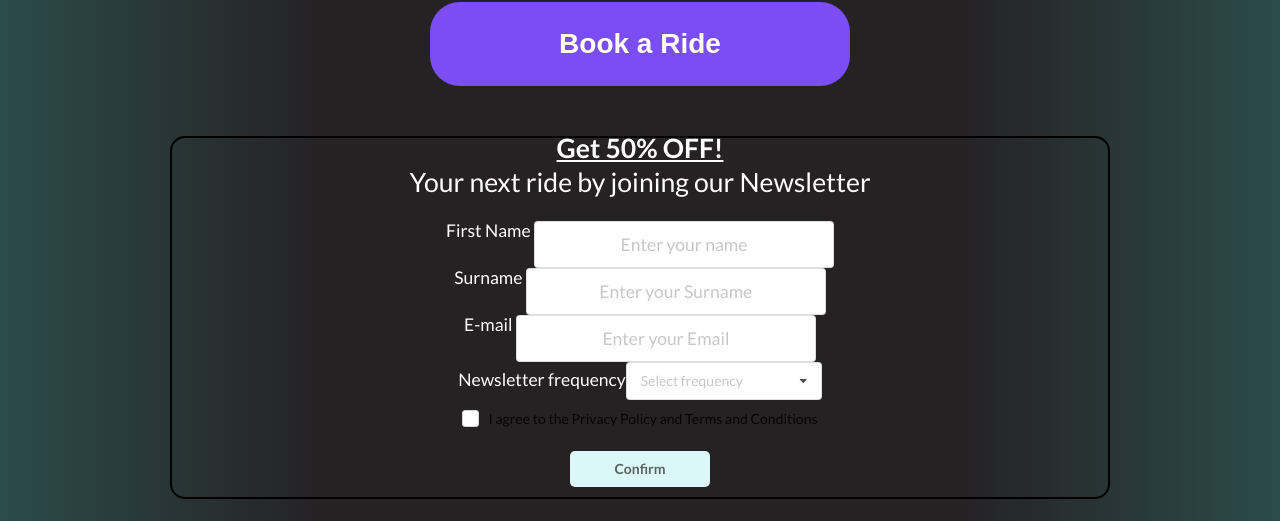
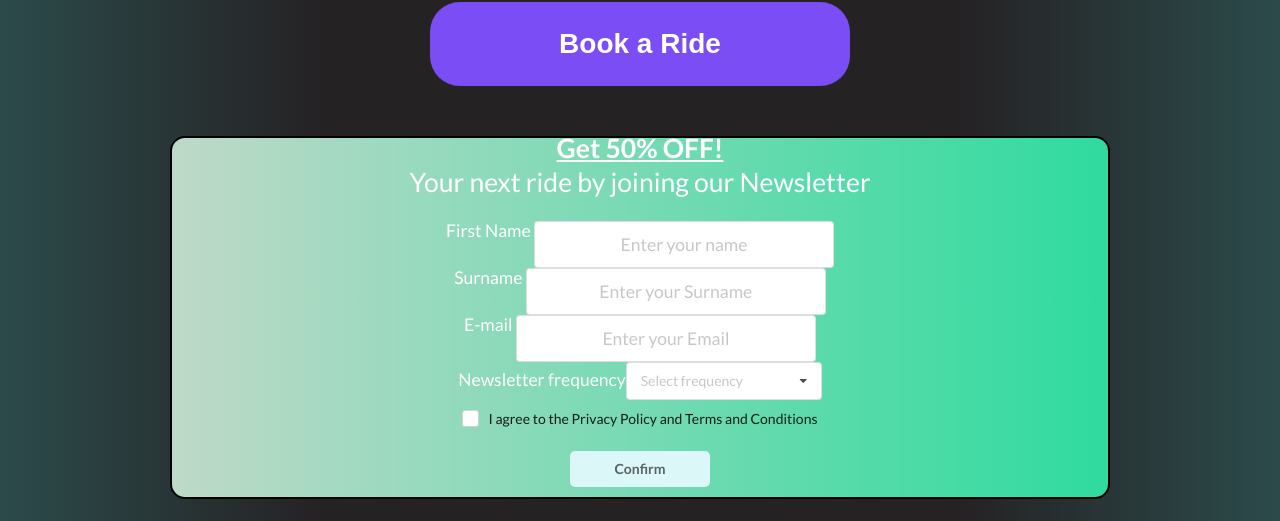
Before and after one commit to jchamnankool/aerotaxi, a Vue app: page / in a window 1280 px wide. Shown: the part 969-1490 px from the top of the page. Built offline with nearby package versions, Linux system fonts and the light colour scheme; grey boxes are pictures that could not be loaded; a web font is replaced by a local one.

Commit message:
background

```diff
--- a/src/components/SubscribeForm.vue
+++ b/src/components/SubscribeForm.vue
@@ -169,6 +169,7 @@ export default {
     color: red;
 }
 .form1{
+    background-image: linear-gradient(to right, rgb(190, 217, 200), rgb(47, 219, 159));
     border: 2px solid black;
     border-radius: 15px;
     margin: 10px;
```
